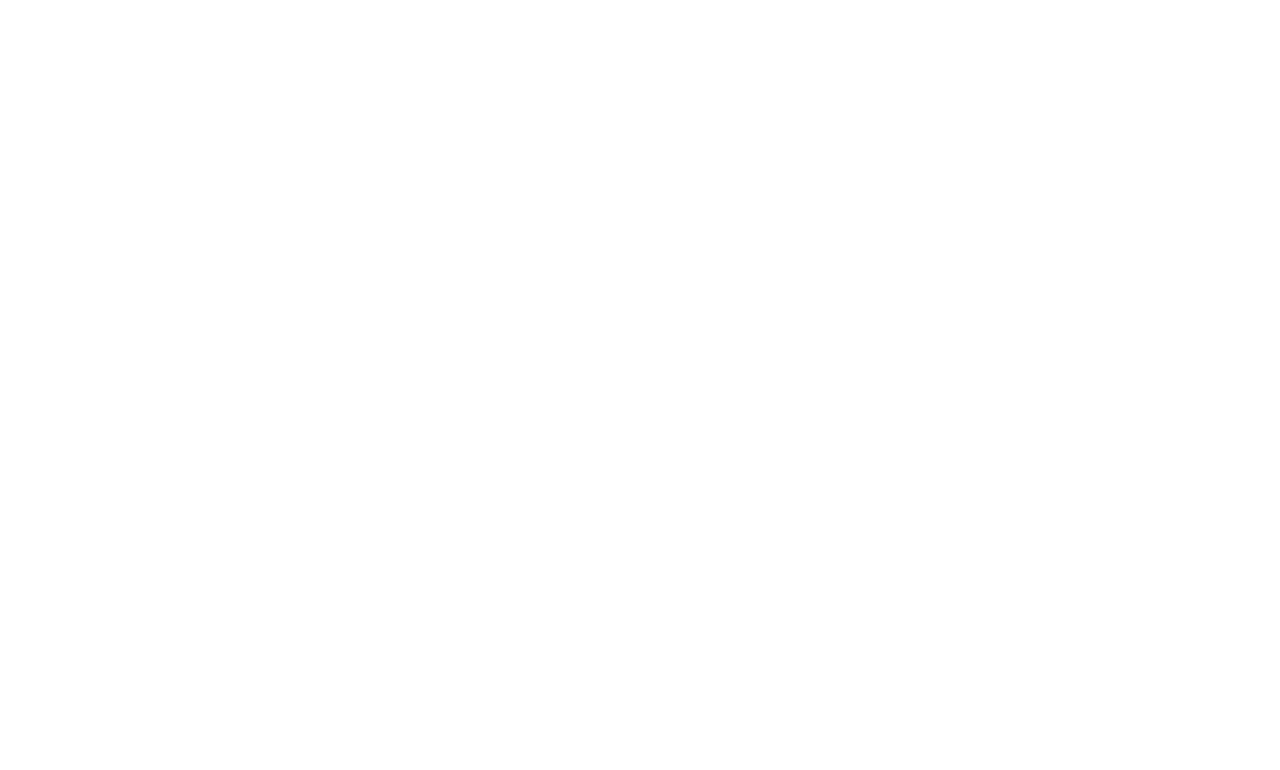
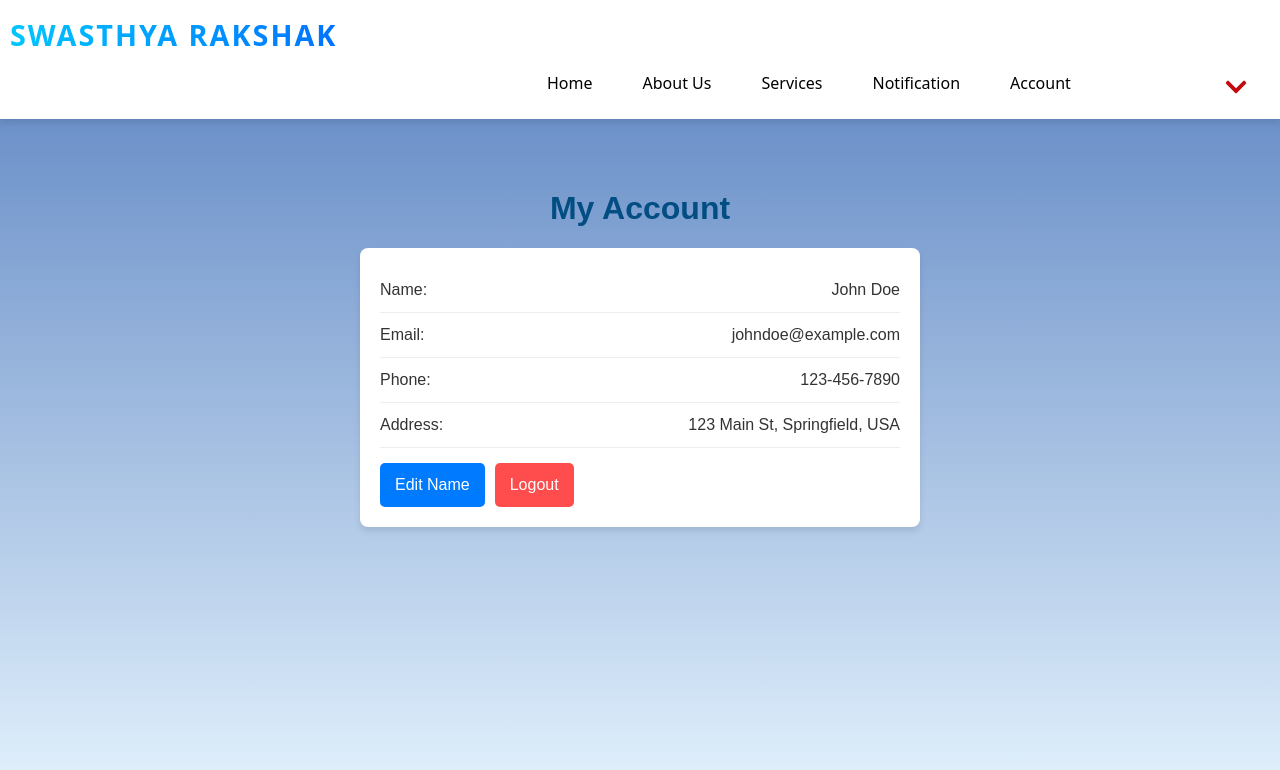
Before and after one commit to yashnamdev243/Swasthya-Rakshak, a React (Vite) app: page /accounts in a window 1280 px wide. Before the commit this address had no page. Shown: the top 770 px of the page. Built offline with nearby package versions, Linux system fonts and the light colour scheme.

Commit message:
account page

```diff
--- a/src/App.jsx
+++ b/src/App.jsx
@@ -7,13 +7,14 @@
 import Services from './components/Services/Services.jsx';
 import Contact from './components/Contact/Contact.jsx';
 import Aboutus from './components/About us/Aboutus.jsx';
-import Doctors from './components/Doctors/Doctors.jsx';
+// import Doctors from './components/Doctors/Doctors.jsx';
 import Doctor_manage from './components/Manage-Account/Doctor-manage/Doctor_manage.jsx';
 import Staff from './components/Manage-Account/Staff-manage/Staff.jsx';
 //import Patient from './components/Manage-Account/Patient-manage/PatientManage.jsx';
 import 'bootstrap/dist/css/bootstrap.min.css';
 import PatientManage from './components/Manage-Account/Patient-manage/PatientManage.jsx';
-import NotificationPage from './Layout/Notification/NotificationPage.jsx';
+import NotificationPage from './components/Notification/NotificationPage.jsx';
+import AccountPage from './components/Account/AccountPage.jsx';
 
 
 
@@ -30,11 +31,13 @@
           <Route path='/about' element={<Aboutus />} />
           <Route path='/services' element={<Services />} />
           <Route path='/contact' element={<Contact />} />
-          <Route path='/doctors' element={<Doctors />} />
+          {/* <Route path='/doctors' element={<Doctors />} /> */}
           <Route path='/patient-manage' element={<PatientManage></PatientManage>} />
           <Route path='/staff-manage' element={<Staff />} />
           <Route path='/doctor-manage' element={<Doctor_manage></Doctor_manage>} />
           <Route path='/notification' element={<NotificationPage/>} />
+          <Route path='/accounts' element={<AccountPage/>} />
+
         </Routes>
       </div>
     </Router>
--- a/src/Layout/Navbar.css
+++ b/src/Layout/Navbar.css
@@ -100,7 +100,7 @@
   width: 100%;
 }
 
-
+/*
 .navbar-links .dropdown {
   position: relative;
 
@@ -120,8 +120,8 @@
   min-width: 150px;
   z-index: 1000;
 
-}
-
+} */
+/*
 .navbar-links .dropdown-menu li a {
   padding: 10px 15px;
   color: #333;
@@ -132,10 +132,10 @@
 .navbar-links .dropdown:hover .dropdown-menu {
   display: block;
 
-}
+} */
 
 
-.navbar-toggle {
+/* .navbar-toggle {
   display: none;
   flex-direction: column;
   gap: 5px;
@@ -148,7 +148,7 @@
 
   background-color: #fff;
   transition: all 0.3s ease-in-out;
-}
+} */
 
 
 @media screen and (max-width: 768px) {
@@ -196,16 +196,19 @@
 
 /* Secondary Navbar Container */
 .secondary-navbar {
-  /* background-color: #f8f9fa; */
+  /* max-width: 70%; */
+  /* background-color: #f8f9f3; */
   background-color: transparent;
   padding: 20px;
   border-radius: 8px;
-  box-shadow: 0 4px 6px rgba(0, 0, 0, 0.1);
+  /* box-shadow: 0 4px 6px rgba(0, 0, 0, 0.1); */
   margin-top: -10px;
   margin-bottom: -10px;
-  animation: fadeIn 0.3s ease-in-out;
+  /* animation: fadeIn 0.3s ease-in-out; */
 display: flex;
-justify-content: center;}
+justify-content: center;
+
+}
 
 /* Secondary Navbar Links */
 .secondary-navbar-links {
@@ -244,7 +247,7 @@
 
 .action-btn:hover {
   background-color: #0e6aab;
-  color: #fff;
+  color: #000;
   transform: translateY(-2px);
   box-shadow: 0 4px 6px rgba(0, 0, 0, 0.15);
 }
--- a/src/Layout/Navbar.jsx
+++ b/src/Layout/Navbar.jsx
@@ -208,8 +208,9 @@
                     <li><a href="/dashboard">Home</a></li>
                     <li><a href="/about">About Us</a></li>
                     <li><a href="/services">Services</a></li>
-                    <li><a href="/doctors">Doctors</a></li>
+                    {/* <li><a href="/doctors">Doctors</a></li> */}
                     <li><a href="/notification">Notification</a></li>
+                    <li><a href="/accounts">Account</a></li>
                 </ul>
                 <button
                     className="toggle-navbar-button"
--- /dev/null
+++ b/src/components/Account/AccountPage.css
@@ -0,0 +1,88 @@
+/* Account Page Styles */
+.account-page {
+    padding: 20px;
+    max-width: 600px;
+    margin: 50px auto;
+    font-family: 'Arial', sans-serif;
+    color: #333;
+}
+
+.account-title {
+    font-size: 2rem;
+    font-weight: bold;
+    text-align: center;
+    margin-bottom: 20px;
+    color: #024d82;
+}
+
+.account-card {
+    background: #fff;
+    border-radius: 8px;
+    box-shadow: 0 4px 6px rgba(0, 0, 0, 0.1);
+    padding: 20px;
+}
+
+.account-field {
+    display: flex;
+    justify-content: space-between;
+    padding: 10px 0;
+    border-bottom: 1px solid #eee;
+    font-size: 1rem;
+}
+
+.account-field:last-child {
+    border-bottom: none;
+}
+
+.edit-btn,
+.logout-btn {
+    margin-top: 15px;
+    padding: 10px 15px;
+    font-size: 1rem;
+    border: none;
+    border-radius: 5px;
+    cursor: pointer;
+    transition: background-color 0.3s, transform 0.2s ease;
+}
+
+.edit-btn {
+    background-color: #007bff;
+    color: white;
+    margin-right: 10px;
+}
+
+.edit-btn:hover {
+    background-color: #0056b3;
+    transform: scale(1.05);
+}
+
+.logout-btn {
+    background-color: #ff4d4d;
+    color: white;
+}
+
+.logout-btn:hover {
+    background-color: #d32f2f;
+    transform: scale(1.05);
+}
+
+/* Responsive Design */
+@media screen and (max-width: 480px) {
+    .account-card {
+        padding: 15px;
+    }
+
+    .account-field {
+        flex-direction: column;
+        align-items: flex-start;
+    }
+
+    .account-field span {
+        margin-top: 5px;
+    }
+
+    .edit-btn,
+    .logout-btn {
+        font-size: 0.9rem;
+    }
+}
--- /dev/null
+++ b/src/components/Account/AccountPage.jsx
@@ -0,0 +1,50 @@
+import React, { useState } from 'react';
+import './AccountPage.css';
+import Layout from '../../Layout/Layout';
+
+const AccountPage = () => {
+    const [user, setUser] = useState({
+        name: 'John Doe',
+        email: 'johndoe@example.com',
+        phone: '123-456-7890',
+        address: '123 Main St, Springfield, USA',
+    });
+
+    const handleEdit = (field, value) => {
+        setUser((prev) => ({ ...prev, [field]: value }));
+    };
+
+    return (
+        <Layout>
+
+        <div className="account-page">
+            <h1 className="account-title">My Account</h1>
+            <div className="account-card">
+                <div className="account-field">
+                    <label>Name:</label>
+                    <span>{user.name}</span>
+                </div>
+                <div className="account-field">
+                    <label>Email:</label>
+                    <span>{user.email}</span>
+                </div>
+                <div className="account-field">
+                    <label>Phone:</label>
+                    <span>{user.phone}</span>
+                </div>
+                <div className="account-field">
+                    <label>Address:</label>
+                    <span>{user.address}</span>
+                </div>
+                <button className="edit-btn" onClick={() => handleEdit('name', 'Jane Doe')}>
+                    Edit Name
+                </button>
+                <button className="logout-btn">Logout</button>
+            </div>
+        </div>
+        </Layout>
+
+    );
+};
+
+export default AccountPage;
--- a/src/components/Manage-Account/Staff-manage/Staff.jsx
+++ b/src/components/Manage-Account/Staff-manage/Staff.jsx
@@ -113,13 +113,13 @@
     const handleShowModal = () => setShowModal(true);
     const handleCloseModal = () => setShowModal(false);
 
-    if (loading) {
-        return <Layout><div>Loading...</div></Layout>;
-    }
+    // if (loading) {
+    //     return <Layout><div>Loading...</div></Layout>;
+    // }
 
-    if (error) {
-        return <Layout><div>Error: {error}</div></Layout>;
-    }
+    // if (error) {
+    //     return <Layout><div>Error: {error}</div></Layout>;
+    // }
 
     return (
         <Layout>
--- a/src/Layout/Notification/NotificationPage.jsx
+++ b/src/components/Notification/NotificationPage.jsx
@@ -1,6 +1,5 @@
 import React, { useState } from 'react';
 import './NotificationPage.css';
-import Footer from "../../Layout/Footer";
 import Layout from "../../Layout/Layout";
 
 const NotificationPage = () => {
@@ -60,7 +59,6 @@
             )}
         </div>
 
-<Footer />
     </Layout>
     );
 };
```
Also changed, not shown: src/components/Notification/NotificationPage.css (renamed from src/Layout/Notification/NotificationPage.css).
